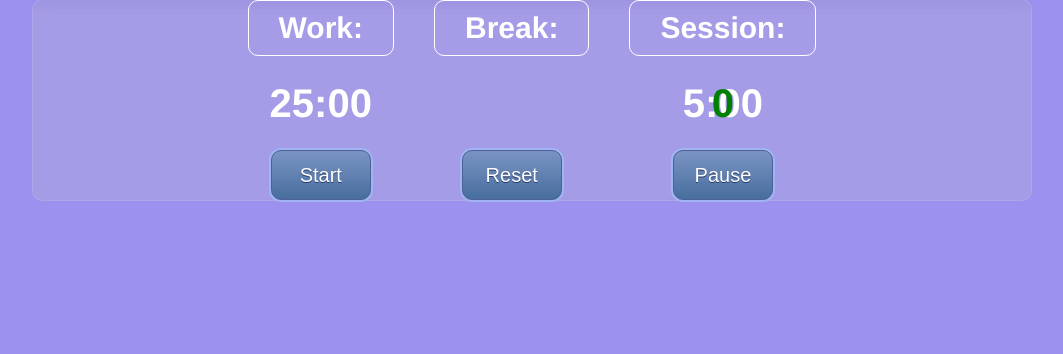
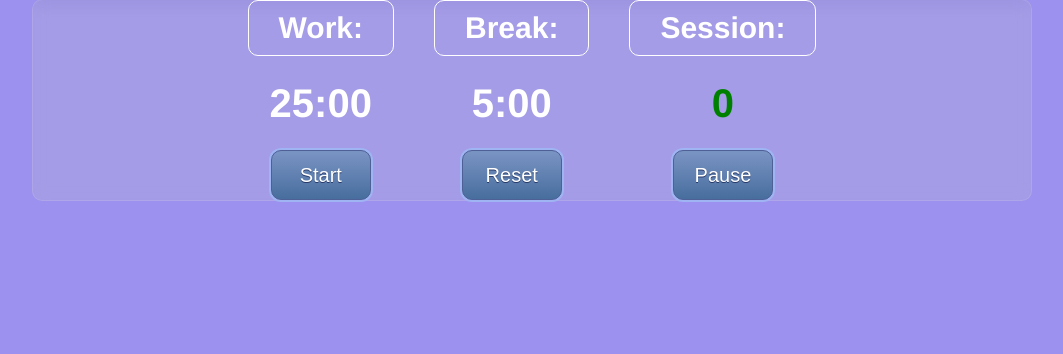
Before and after one commit to vfr9/switch-timer-group-project, a Flask app: page /work in a window 1280 px wide. Shown: the part 66-420 px from the top of the page, without its empty margins (108-1171 px from the left). Run offline with Flask 2, Linux system fonts and the light colour scheme.

Commit message:
fixed break timer grid area position

```diff
--- a/static/style.css
+++ b/static/style.css
@@ -298,7 +298,7 @@ body {
 	}
 
 	#break-timer {
-		grid-area: 2 / 4 / 2 / 4;
+		grid-area: 2 / 3 / 2 / 4;
 	}
 
 
```
